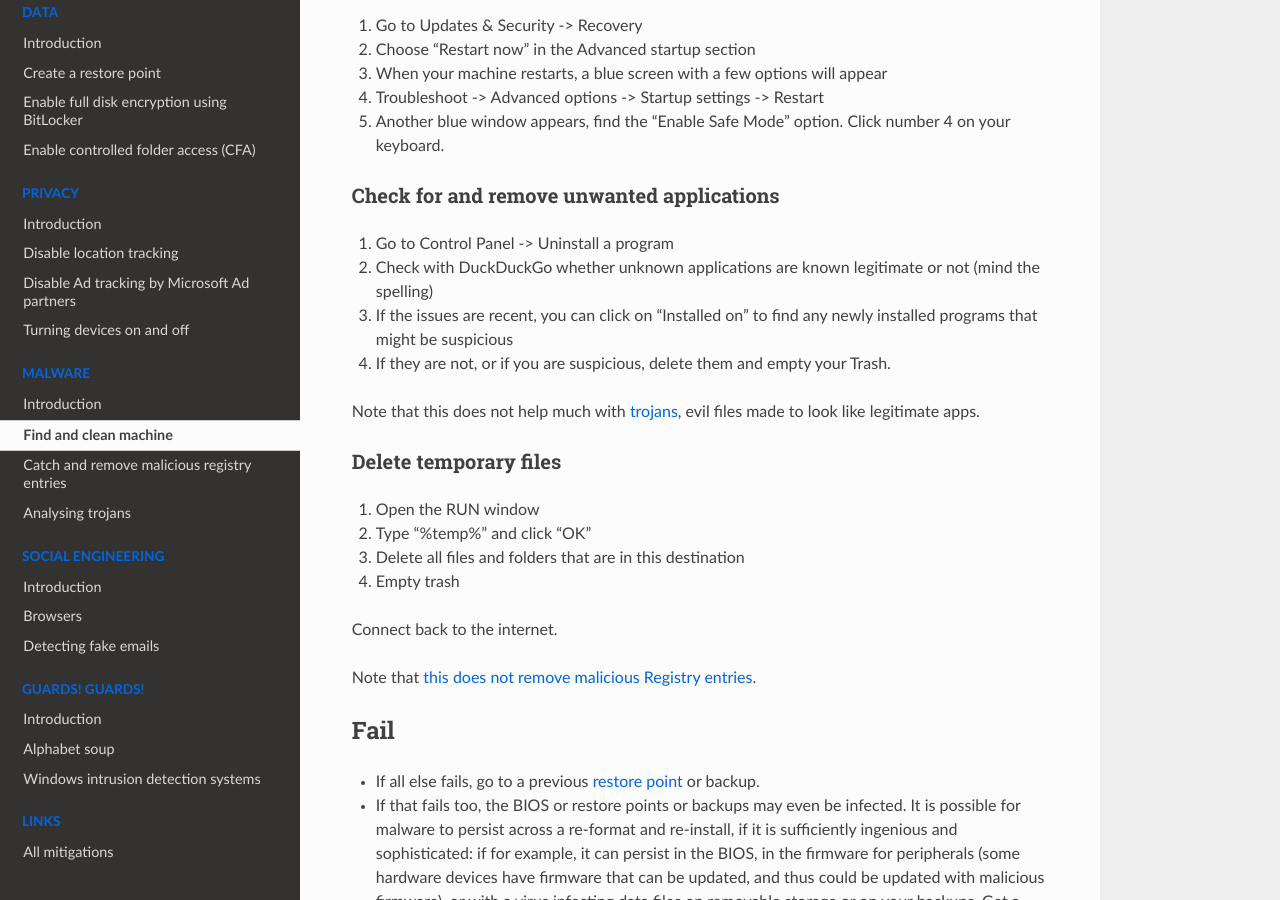
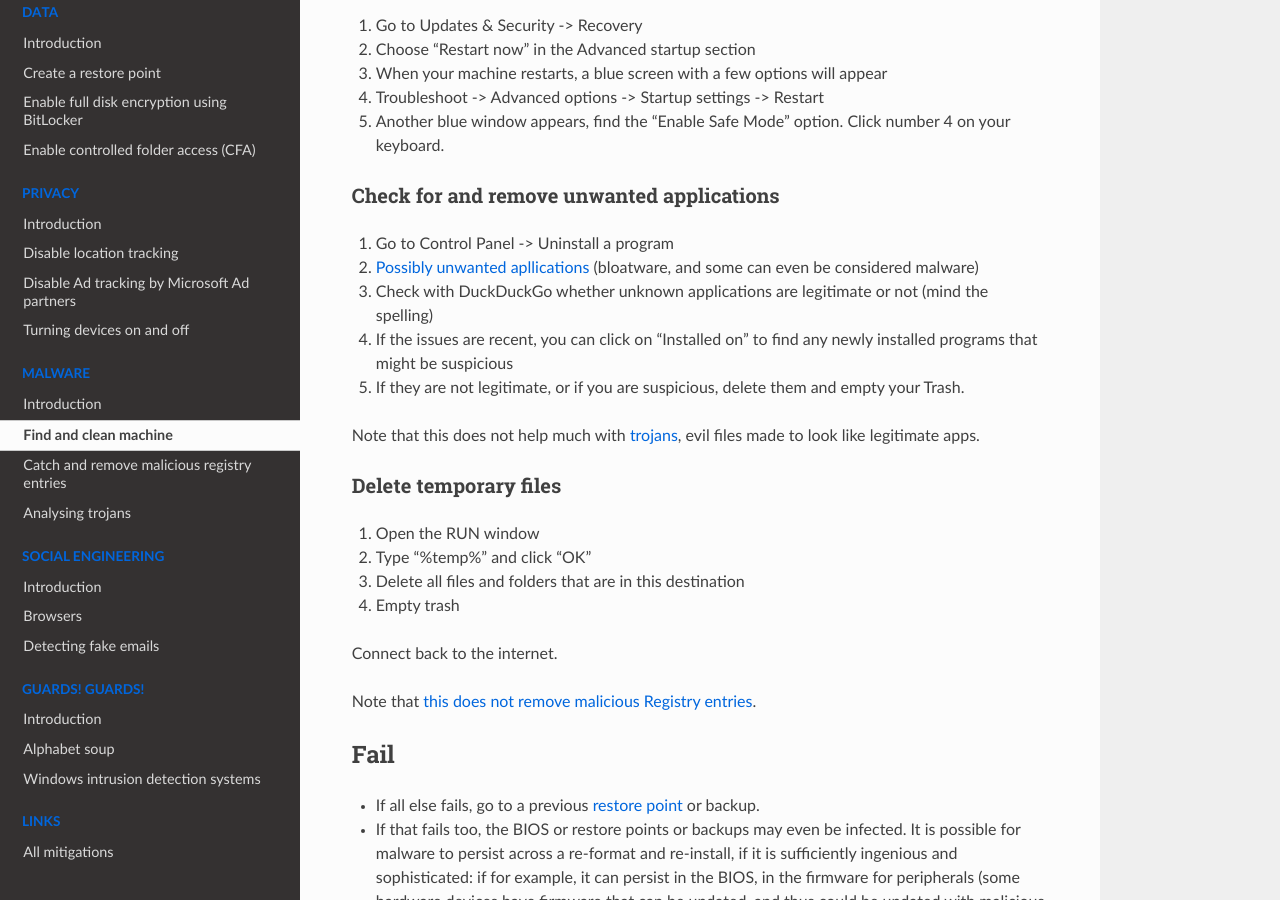
Before and after one commit to tymyrddin/blue-windows, a Sphinx documentation site: the page built from source/docs/malware/clean-machine.md, in a window 1280 px wide and 900 px high, scrolled down 408 px. Built offline with Sphinx 7.4.7 and the Read the Docs theme 2.0.0, drawn with Linux system fonts in a browser that asks for light colours.

```diff
--- a/source/docs/malware/clean-machine.md
+++ b/source/docs/malware/clean-machine.md
@@ -19,9 +19,10 @@ Disconnect from the internet.
 ### Check for and remove unwanted applications
 
 1. Go to Control Panel -> Uninstall a program
-2. Check with DuckDuckGo whether unknown applications are known legitimate or not (mind the spelling)
-3. If the issues are recent, you can click on “Installed on” to find any newly installed programs that might be suspicious
-5. If they are not, or if you are suspicious, delete them and empty your Trash.
+2. [Possibly unwanted apllications](../services/odd-applications.md) (bloatware, and some can even be considered malware)
+3. Check with DuckDuckGo whether unknown applications are legitimate or not (mind the spelling)
+4. If the issues are recent, you can click on “Installed on” to find any newly installed programs that might be suspicious
+5. If they are not legitimate, or if you are suspicious, delete them and empty your Trash.
 
 Note that this does not help much with [trojans](analysing-trojans.md), evil files made to look like legitimate apps.
 
```
Also changed, not shown: source/docs/services/odd-applications.md (added, +22 -0 lines).
